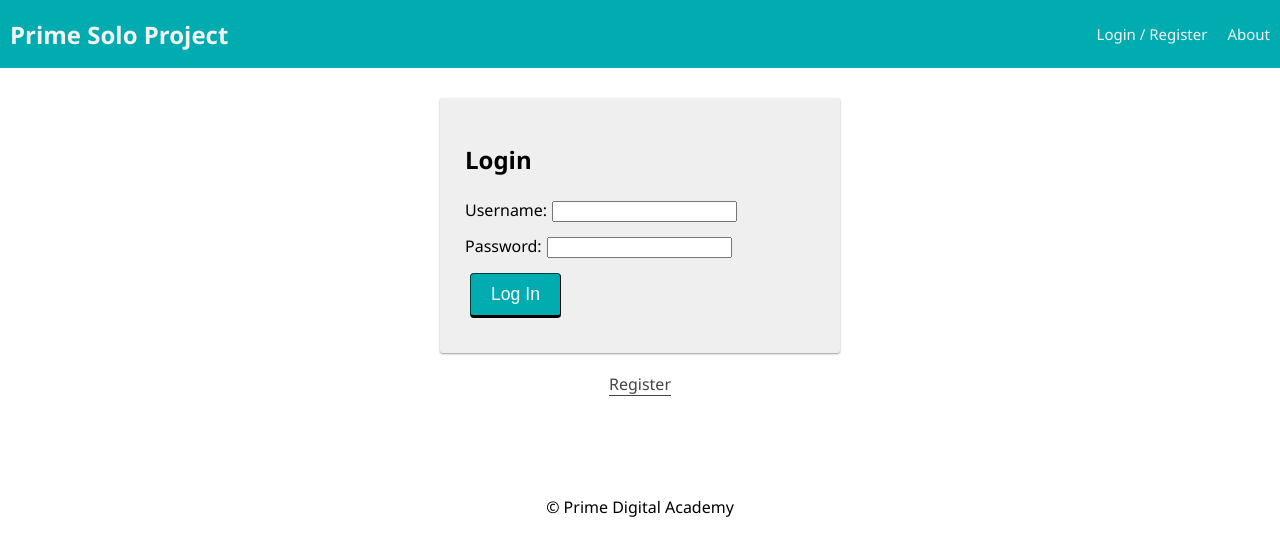
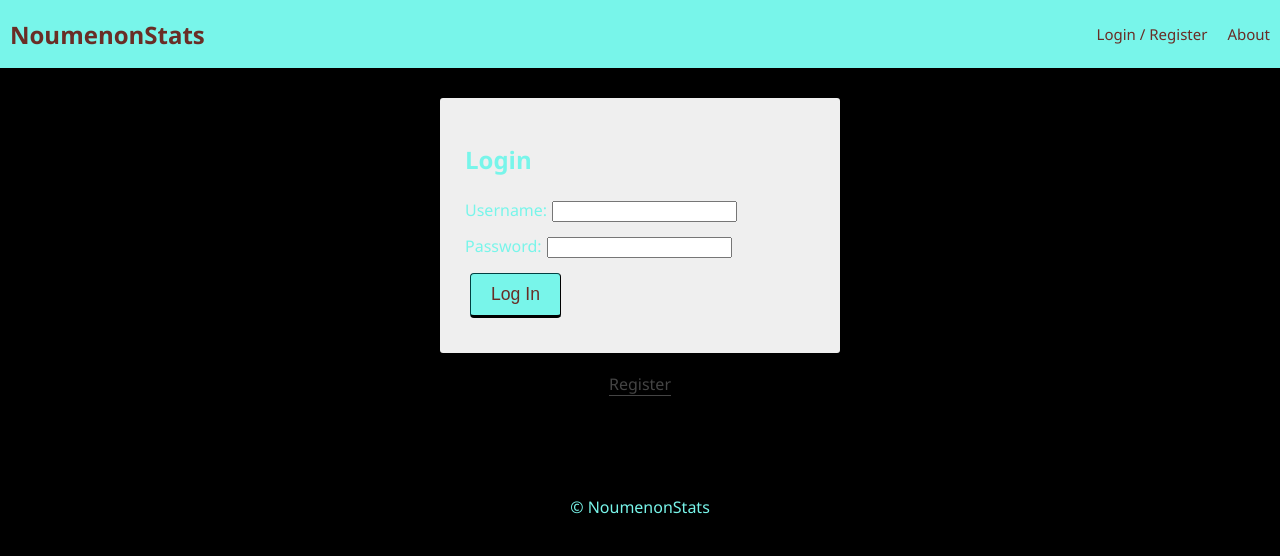
Before and after one commit to GavinHaseltine/Gavin-Haseltine-Solo, a React (Create React App) app: page /#/user in a window 1280 px wide. Shown: the top 556 px of the page. Built offline with nearby package versions, Linux system fonts and the light colour scheme; no server answers.

Commit message:
started styling

```diff
--- a/src/components/App/App.css
+++ b/src/components/App/App.css
@@ -32,8 +32,8 @@ Button
   border-color: #014041;
   border-width: 1px 1px 3px;
   border-radius: 4px;
-  background-color: #00acb0;
-  color: #f8f8f8;
+  background-color: rgb(120, 245, 234);
+  color:  rgb(105, 45, 38);
   font-size: 1.1rem;
   outline: 0;
   cursor: pointer;
--- a/src/components/Footer/Footer.jsx
+++ b/src/components/Footer/Footer.jsx
@@ -7,7 +7,7 @@ import './Footer.css';
 // or even care what the redux state is, so it doesn't need 'connect()'
 
 function Footer() {
-  return <footer>&copy; Prime Digital Academy</footer>;
+  return <footer>&copy; NoumenonStats</footer>;
 }
 
 export default Footer;
--- a/src/components/Nav/Nav.css
+++ b/src/components/Nav/Nav.css
@@ -5,7 +5,7 @@
   align-items: center;
 
   margin: 0 0 30px;
-  background-color: #00acb0;
+  background-color: rgb(120, 245, 234);
   overflow: hidden;
 }
 
@@ -16,15 +16,15 @@
 .nav-title {
   font-size: 24px;
   font-weight: 700;
-  color: #f2f2f2;
+  color: rgb(105, 45, 38);
   padding-left: 10px;
   margin: 0;
 }
 
 .navLink {
   display: inline-block;
-  color: #f2f2f2;
-  background-color: #00acb0;
+  color: rgb(105, 45, 38);
+  background-color: rgb(120, 245, 234);
   text-align: center;
   padding: 24px 10px;
   text-decoration: none;
--- a/src/components/Nav/Nav.jsx
+++ b/src/components/Nav/Nav.jsx
@@ -10,7 +10,7 @@ function Nav() {
   return (
     <div className="nav">
       <Link to="/home">
-        <h2 className="nav-title">Prime Solo Project</h2>
+        <h2 className="nav-title">NoumenonStats</h2>
       </Link>
       <div>
         {/* If no user is logged in, show these links */}
--- a/src/components/UserPage/UserPage.css
+++ b/src/components/UserPage/UserPage.css
@@ -0,0 +1,8 @@
+body {
+    background-color: rgb(0, 0, 0);
+    color: rgb(120, 245, 234);
+  }
+
+  li {
+    color: rgb(105, 45, 38);
+  }
```
